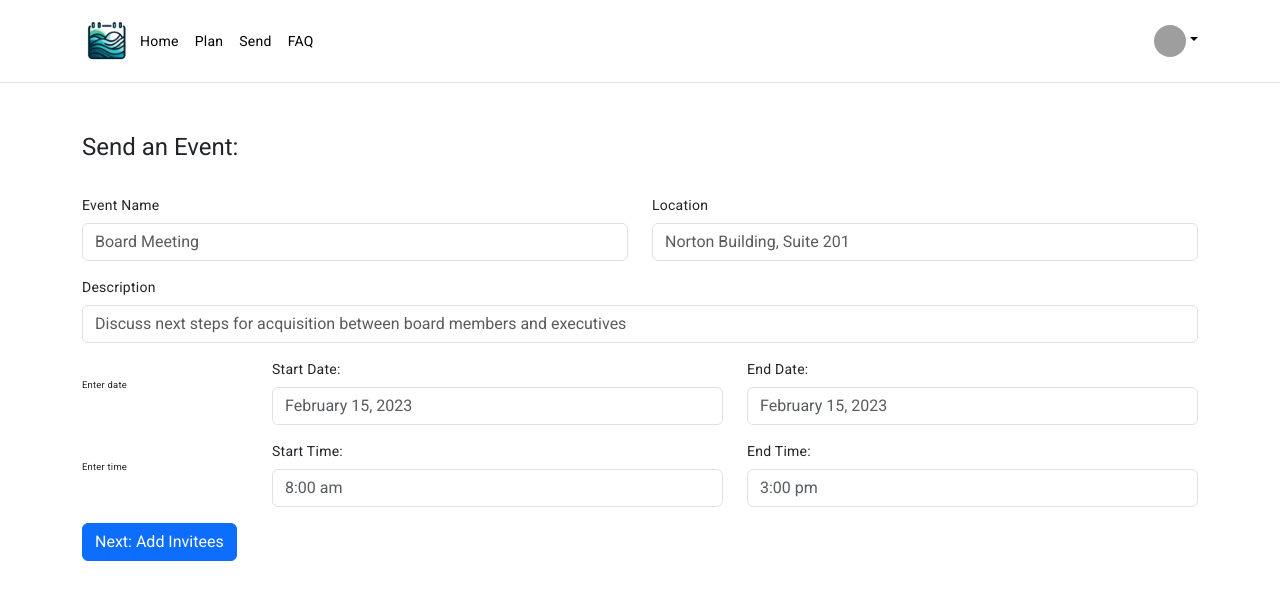
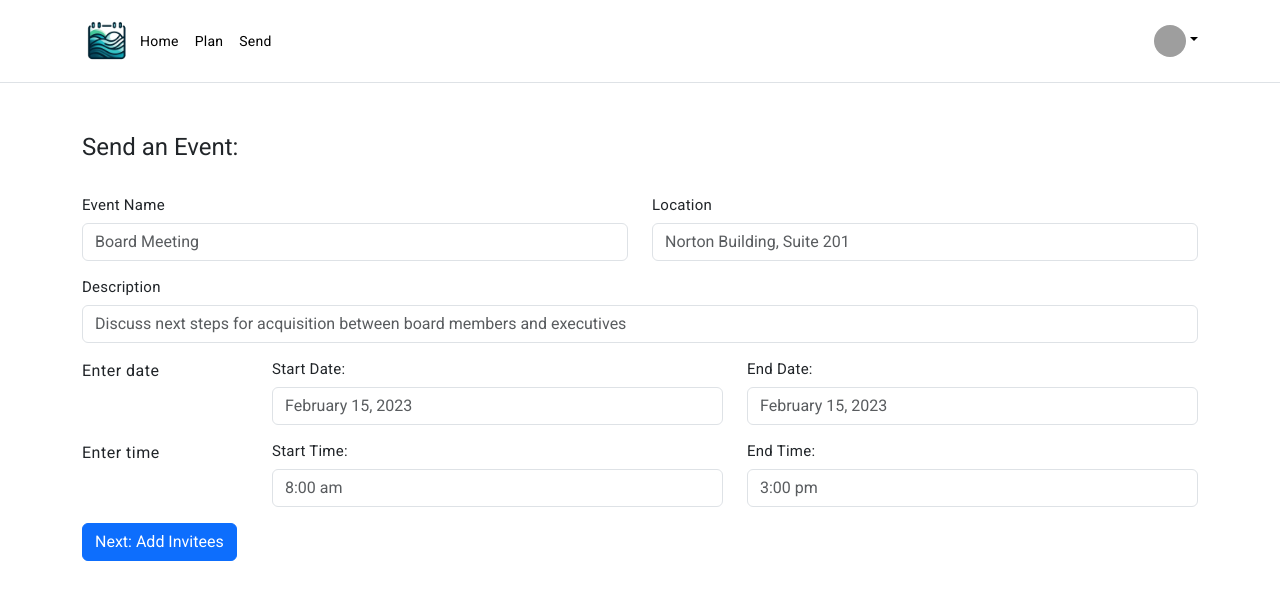
Before and after one commit to juansource/rili-angular, an Angular app: page /sendEvent in a window 1280 px wide. Shown: the top 600 px of the page. Built offline with nearby package versions, Linux system fonts and the light colour scheme; grey boxes are pictures that could not be loaded.

Commit message:
Changes to UI
Changes to Landing, Send, and Home Pages. Prep for Google SSO

```diff
--- a/src/app/app.component.html
+++ b/src/app/app.component.html
@@ -9,7 +9,7 @@
         <li><a href="home" class="nav-link px-2 link-body-emphasis">Home</a></li>
         <li><a href="planEvent" class="nav-link px-2 link-body-emphasis disabled">Plan</a></li>
         <li><a href="sendEvent" class="nav-link px-2 link-body-emphasis">Send</a></li>
-        <li><a href="#" class="nav-link px-2 link-body-emphasis disabled">FAQ</a></li>
+        <!-- <li><a href="#" class="nav-link px-2 link-body-emphasis disabled">FAQ</a></li> -->
       </ul>
 
       <div class="dropdown text-end">
--- a/src/app/home-page/home-page.component.html
+++ b/src/app/home-page/home-page.component.html
@@ -1,11 +1,11 @@
-<div class="container-fluid">
+<div class="container my-5">
     <div class="row">
-        <div class="col-md-6">
+        <div class="col-md-4">
             <mat-card>
                 <mat-calendar [(selected)]="selected" (selectedChange)="selected !== null && fetchEvents(selected)"></mat-calendar>
             </mat-card>
         </div>
-        <div class="col-md-6">
+        <div class="col-md-8">
             <table mat-table [dataSource]="dataSource">
                 <ng-container matColumnDef="event">
                     <th mat-header-cell *matHeaderCellDef>Event</th>
--- a/src/app/landing-page/landing-page.component.html
+++ b/src/app/landing-page/landing-page.component.html
@@ -1,8 +1,10 @@
 <div class="px-4 py-5 my-5 text-center">
     <img class="d-block mx-auto mb-4" src="../../assets/riliLogo.png" alt="" width="175" height="175">
-    <h1 class="display-9 fw-bold text-body-emphasis">Rili</h1>
+    <h1 style="font-size: 2.5rem;">Rili</h1>
     <div class="col-lg-6 mx-auto">
-      <p class="lead">Event Planning, simple.</p>
+      <p class="lead mb-4">Event Planning, simple.</p>
+
+      <button type="button" class="btn btn-primary btn-lg px-4 gap-3 mr-2 mb-4"onclick="window.location.href='../home'">Log In</button>
 
       <div class="d-grid gap-2 d-sm-flex justify-content-sm-center">
         <button type="button" class="btn btn-primary btn-lg px-4 gap-3 mr-2 disabled"onclick="window.location.href='../planEvent'">Plan an Event</button>
--- a/src/app/send-event/send-event.component.html
+++ b/src/app/send-event/send-event.component.html
@@ -12,55 +12,55 @@
 
                 <div class="row">
                     <div class="col">
-                        <label for="eventName" class="form-label">Event Name</label>
+                        <label for="eventName" class="form-label" style="font-size: 15px">Event Name</label>
                         <input formControlName = "name" type="text" class="form-control" placeholder="Board Meeting" [ngModel]="dataModel.name">
                     </div>
                     <div class="col">
-                        <label for="location" class="form-label">Location</label>
+                        <label for="location" class="form-label" style="font-size: 15px">Location</label>
                         <input formControlName = "location" type="text" class="form-control" placeholder="Norton Building, Suite 201" [ngModel]="dataModel.location">
                     </div>
                 </div>
 
                 <div class="row">
                     <div class="col">
-                        <label for="eventName" class="form-label mt-3">Description</label>
+                        <label for="eventName" class="form-label mt-3" style="font-size: 15px">Description</label>
                         <input formControlName = "description" type="text" class="form-control"  placeholder="Discuss next steps for acquisition between board members and executives" [ngModel]="dataModel.description">
                     </div>
                 </div>
 
                 <div class="row">
                     <div class="col-2 mt-3">
-                        <h4></h4>
-                        <h6>Enter date</h6>
+                        <!-- <h4></h4> -->
+                        <h4>Enter date</h4>
                     </div>
                     <div class="col">
-                        <label for="dateStart" class="form-label mt-3">Start Date:</label>
+                        <label for="dateStart" class="form-label mt-3" style="font-size: 15px">Start Date:</label>
                         <input formControlName = "start_date" type="text" class="form-control" placeholder="February 15, 2023" [ngModel]="dataModel.start_date">
                     </div>
                     <div class="col">
-                        <label for="dateEnd" class="form-label mt-3">End Date:</label>
+                        <label for="dateEnd" class="form-label mt-3" style="font-size: 15px">End Date:</label>
                         <input formControlName = "end_date" type="text" class="form-control" placeholder="February 15, 2023" [ngModel]="dataModel.end_date">
                     </div>
                 </div>
 
                 <div class="row">
                     <div class="col-2 mt-3">
-                        <h4></h4>
-                        <h6>Enter time</h6>
+                        <!-- <h4></h4> -->
+                        <h4>Enter time</h4>
                     </div>
                     <div class="col mt-3">
-                        <label for="dateStart" class="form-label">Start Time:</label>
+                        <label for="dateStart" class="form-label" style="font-size: 15px">Start Time:</label>
                         <input formControlName = "start_time" type="text" class="form-control"  placeholder="8:00 am" [ngModel]="dataModel.start_time">
                     </div>
                     <div class="col">
-                        <label for="dateEnd" class="form-label mt-3">End Time:</label>
+                        <label for="dateEnd" class="form-label mt-3" style="font-size: 15px">End Time:</label>
                         <input formControlName = "end_time" type="text" class="form-control" placeholder="3:00 pm" [ngModel]="dataModel.end_time">
                     </div>
                 </div>
 
                 <div class="row">
                     <div class="col">
-                        <button class="btn btn-primary mt-3" href="home" type="submit">Next: Add Invitees</button>
+                        <button class="btn btn-primary mt-3" href="../home" type="submit">Next: Add Invitees</button>
 
                     </div>
                 </div>
--- a/src/app/view-event/view-event.component.html
+++ b/src/app/view-event/view-event.component.html
@@ -3,11 +3,11 @@
 <script src="https://cdn.jsdelivr.net/npm/bootstrap@5.2.3/dist/js/bootstrap.min.js" integrity="sha384-cuYeSxntonz0PPNlHhBs68uyIAVpIIOZZ5JqeqvYYIcEL727kskC66kF92t6Xl2V" crossorigin="anonymous"></script> -->
 
 <div class="card text-center">
-  <div class="card-header">
-     <h5>Event Details</h5>
+  <div class="card-header mt-2" style="font-size: 1.25rem;">
+     Event Details
   </div>
   <div class="card-body">
-    <h3 class="card-title">{{ name }}</h3>
+    <h2 class="card-title">{{ name }}</h2>
     <p class="card-text">
       <p>Start Time: {{ readable_time_start }}</p>
       <p>End Time: {{ readable_time_end }}</p>
```
